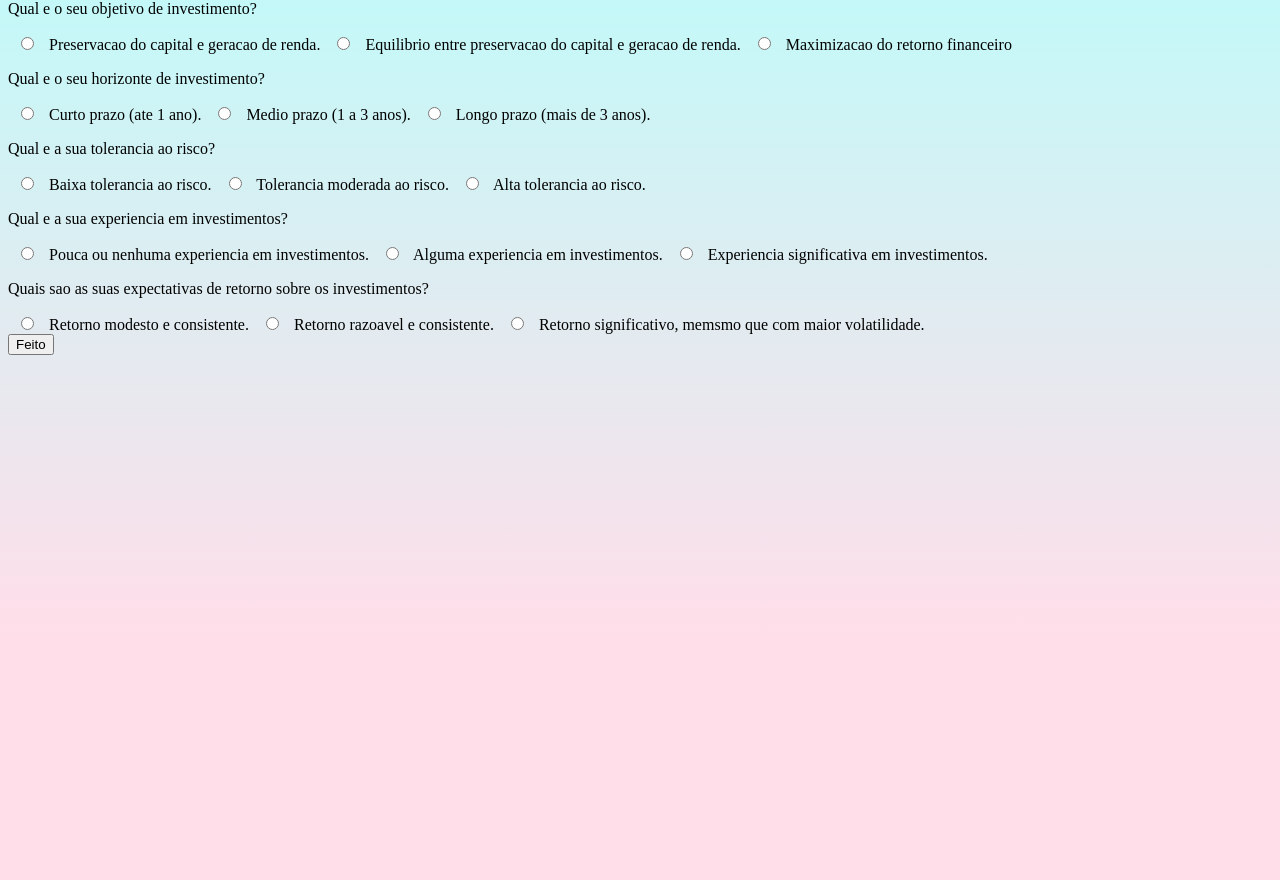
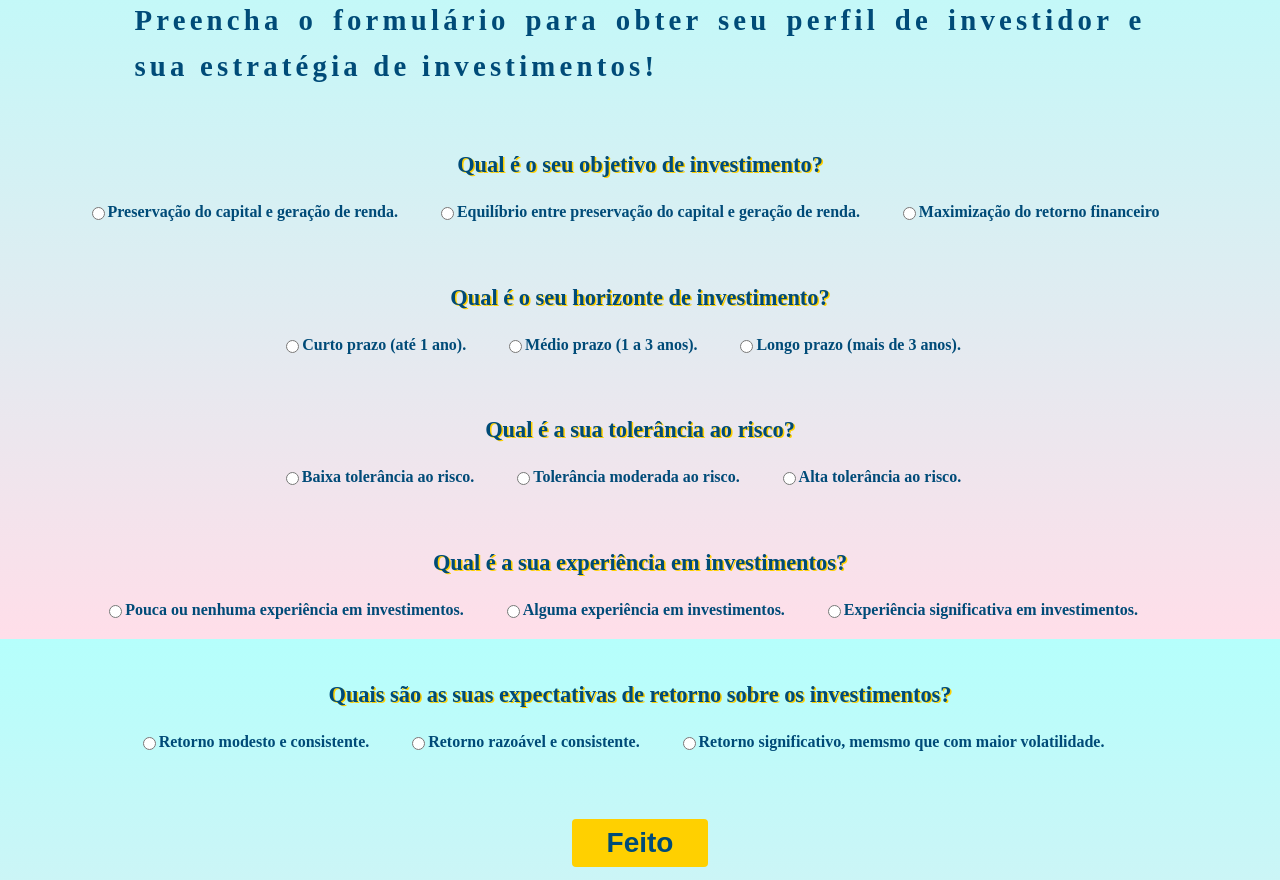
Before and after one commit to LipeFialho/UVA_Invest, a plain HTML site: page nav/AnalisePerfil.html in a window 1280 px wide. Shown: the part 161-1041 px from the top of the page. Before the commit the page ends 800 px from the top, so only its background shows below. Drawn offline with Linux system fonts and the light colour scheme; a web font is replaced by a local one.

Commit message:
Css Page Analise + Correção js Analise

```diff
--- a/js/setPerfil.js
+++ b/js/setPerfil.js
@@ -23,6 +23,7 @@ function checkForm() {
     else if (rb3.checked) { soma = soma + 3; }
     else {
         alert("A primeira pergunta não foi respondida");
+        soma = 0;
         return false;
     }
 
@@ -31,6 +32,7 @@ function checkForm() {
     else if (rb6.checked) { soma = soma + 3; }
     else {
         alert("A segunda pergunta não foi respondida.");
+        soma = 0;
         return false;
     }
 
@@ -39,6 +41,7 @@ function checkForm() {
     else if (rb9.checked) { soma = soma + 3; }
     else {
         alert("A terceira pergunta não foi respondida.")
+        soma = 0;
         return false;
     }
 
@@ -47,6 +50,7 @@ function checkForm() {
     else if (rb12.checked) { soma = soma + 3; }
     else {
         alert("A quarta pergunta não foi respondida");
+        soma = 0;
         return false;
     }
 
@@ -55,6 +59,7 @@ function checkForm() {
     else if (rb15.checked) { soma = soma + 3; }
     else {
         alert("A quinta pergunta não foi respondida");
+        soma = 0;
         return false;
     }
 
--- a/nav/AnalisePerfil.html
+++ b/nav/AnalisePerfil.html
@@ -17,7 +17,7 @@
             </div>
 
             <div class="page-title">
-                <p class="purples">Página Inicial</p>
+                <p class="purples">Análise do Perfil</p>
             </div>
 
             <div class="logo-uva">
@@ -26,64 +26,88 @@
         </div>
 
     </header>
+    <div class="resume-page">
+        Preencha o formulário para obter seu perfil de investidor e sua estratégia de investimentos!
+    </div>
 
     <form class="form" action="/action_page.php">
 
         <div class="question">
-            <p class="question-form">Qual e o seu objetivo de investimento?</p>
+            <p class="question-form">Qual é o seu objetivo de investimento?</p>
+
+            <div class="question-inputs">
                 <input type="radio" id="rb1" name="questao1">
-              <label>Preservacao do capital e geracao de renda.</label>
+                <label>Preservação do capital e geração de renda.</label>
                 <input type="radio" id="rb2" name="questao1">
-              <label>Equilibrio entre preservacao do capital e geracao de renda.</label>
+                <label>Equilíbrio entre preservação do capital e geração de renda.</label>
                 <input type="radio" id="rb3" name="questao1">
-              <label>Maximizacao do retorno financeiro</label>
+                <label>Maximização do retorno financeiro</label>
+            </div>
+
         </div>
 
         <div class="question">
-            <p class="question-form">Qual e o seu horizonte de investimento?</p>
+            <p class="question-form">Qual é o seu horizonte de investimento?</p>
+
+            <div class="question-inputs">
                 <input type="radio" id="rb4" name="questao2">
-              <label>Curto prazo (ate 1 ano).</label>
+                <label>Curto prazo (até 1 ano).</label>
                 <input type="radio" id="rb5" name="questao2">
-              <label>Medio prazo (1 a 3 anos).</label>
+                <label>Médio prazo (1 a 3 anos).</label>
                 <input type="radio" id="rb6" name="questao2">
                 <label>Longo prazo (mais de 3 anos).</label>
             </div>
 
-        <div class="question">
-            <p class="question-form">Qual e a sua tolerancia ao risco?</p>
-              <input type="radio" id="rb7" name="questao3">
-              <label>Baixa tolerancia ao risco.</label>
-              <input type="radio" id="rb8" name="questao3">
-              <label>Tolerancia moderada ao risco.</label>
-              <input type="radio" id="rb9" name="questao3">
-              <label>Alta tolerancia ao risco.</label>
         </div>
 
         <div class="question">
-            <p class="question-form">Qual e a sua experiencia em investimentos?</p>
-              <input type="radio" id="rb10" name="questao4">
-              <label>Pouca ou nenhuma experiencia em investimentos.</label>
-              <input type="radio" id="rb11" name="questao4">
-              <label>Alguma experiencia em investimentos.</label>
-              <input type="radio" id="rb12" name="questao4">
-              <label>Experiencia significativa em investimentos.</label>
+            <p class="question-form">Qual é a sua tolerância ao risco?</p>
+
+            <div class="question-inputs">
+                <input type="radio" id="rb7" name="questao3">
+                <label>Baixa tolerância ao risco.</label>
+                <input type="radio" id="rb8" name="questao3">
+                <label>Tolerância moderada ao risco.</label>
+                <input type="radio" id="rb9" name="questao3">
+                <label>Alta tolerância ao risco.</label>
+            </div>
+
         </div>
 
         <div class="question">
-            <p class="question-form">Quais sao as suas expectativas de retorno sobre os investimentos?</p>
+            <p class="question-form">Qual é a sua experiência em investimentos?</p>
+
+            <div class="question-inputs">
+                <input type="radio" id="rb10" name="questao4">
+                <label>Pouca ou nenhuma experiência em investimentos.</label>
+                <input type="radio" id="rb11" name="questao4">
+                <label>Alguma experiência em investimentos.</label>
+                <input type="radio" id="rb12" name="questao4">
+                <label>Experiência significativa em investimentos.</label>
+            </div>
+
+        </div>
+
+        <div class="question">
+            <p class="question-form">Quais são as suas expectativas de retorno sobre os investimentos?</p>
+
+            <div class="question-inputs">
                 <input type="radio" id="rb13" name="questao5">
                 <label>Retorno modesto e consistente.</label>
                 <input type="radio" id="rb14" name="questao5">
-              <label>Retorno razoavel e consistente.</label>
+                <label>Retorno razoável e consistente.</label>
                 <input type="radio" id="rb15" name="questao5">
                 <label>Retorno significativo, memsmo que com maior volatilidade.</label>
+            </div>
         </div>
 
     </form>
 
-    <button id="checkFormBtn" onclick="checkForm()" class="button-check">Feito</button>
 
 
+    <div class="container-btn">
+        <button class="button" style="vertical-align:middle" id="checkFormBtn" onclick="checkForm()"><span>Feito</span></button>
+    </div>
 
 
     <script src="../js/setPerfil.js"></script>
--- a/style/analiseperfil.css
+++ b/style/analiseperfil.css
@@ -1,4 +1,93 @@
-.form{}
-.question{}
-.question-form{}
-.button-check{}
+.button-check {}
+.resume-page{
+    color: #004b78;
+    font-size: 1.8rem;
+    font-weight: bold;
+    display: flex;
+    width: 80%;
+    justify-content: center;
+    margin: 1% auto 0 auto;
+    text-align: justify;
+    letter-spacing: 4.2px;
+    line-height: 1.6;
+}
+
+
+.form {
+    color: #004b78;
+    font-size: 1.4rem;
+    font-weight: bold;
+    /* display: flex; */
+    width: 100%;
+    justify-content: center;
+    margin: 1% auto 0 auto;
+
+}
+
+.form label {
+    margin-right: 3%;
+}
+
+.question{
+    margin-top: 5%;
+}
+
+.question-form {
+    text-align: center;
+    margin-bottom: 2%;
+    text-shadow: 1.5px 0.5px 0.5px rgba(255,208,0,1);
+}
+
+.question-inputs {
+    font-size: 1rem;
+    display: flex;
+    justify-content: center;
+}
+
+.container-btn{
+    display: flex;
+    width: 80%;
+    justify-content: center;
+    margin: 5% auto 0 auto;
+}
+
+.button {
+    display: inline-block;
+    border-radius: 4px;
+    background-color: #ffd000;
+    border: none;
+    color: #004b78;
+    font-weight: bold;
+    text-align: center;
+    font-size: 28px;
+    padding: 8px 35px;
+    width: auto;
+    transition: all 0.5s;
+    cursor: pointer;
+    margin: 5px;
+  }
+
+  .button span {
+    cursor: pointer;
+    display: inline-block;
+    position: relative;
+    transition: 0.5s;
+  }
+
+  .button span:after {
+    content: '\00bb';
+    position: absolute;
+    opacity: 0;
+    top: 0;
+    right: -20px;
+    transition: 0.5s;
+  }
+
+  .button:hover span {
+    padding-right: 25px;
+  }
+
+  .button:hover span:after {
+    opacity: 1;
+    right: 0;
+  }
```
Also changed, not shown: style/index.css (+1 -13 lines). Lines whose indentation alone changed are shown as unchanged.
